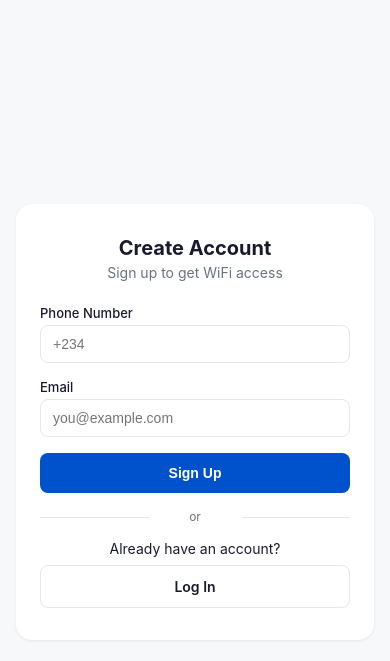
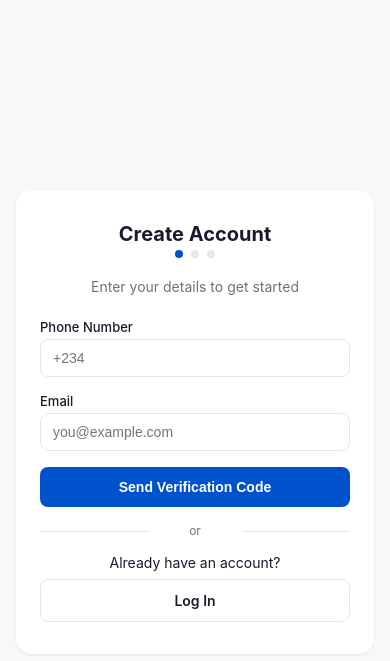
Before and after one commit to resocorp/sabiwifi, a Django app: page /portal/signup/ in a window 390 px wide. Shown: the top 661 px of the page. Run offline with Django 5.2, Linux system fonts and the light colour scheme.

Commit message:
Fix signup flow: proper 3-step OTP verify + PIN setup
The signup page had multiple issues:
- Sent 'otp' field but API expected 'code'
- Missing reseller_id for OTP cache key lookup
- Missing set-pin step (account creation requires PIN)

Now a proper 3-step flow with progress dots:
1. Phone + Email -> sends OTP via Termii
2. Enter 6-digit code -> verifies OTP
3. Set 4-digit WiFi PIN -> creates subscriber account

Co-Authored-By: Claude Opus 4.6 <noreply@anthropic.com>

```diff
--- a/portal/views.py
+++ b/portal/views.py
@@ -123,6 +123,7 @@ def portal_signup(request):
     return Response({
         'message': 'Verification code sent to your phone.',
         'phone': phone,
+        'reseller_id': reseller.id,
     })
 
 
--- a/templates/portal/modern/signup.html
+++ b/templates/portal/modern/signup.html
@@ -14,23 +14,26 @@
         h1 { font-size: 20px; font-weight: 700; text-align: center; margin-bottom: 4px; }
         .subtitle { font-size: 14px; color: #6B7280; text-align: center; margin-bottom: 24px; }
         label { display: block; font-size: 13px; font-weight: 500; margin-bottom: 4px; }
-        input[type="tel"], input[type="email"] { width: 100%; padding: 10px 12px; border: 1px solid #E5E7EB; border-radius: 8px; font-size: 14px; outline: none; margin-bottom: 16px; }
+        input { width: 100%; padding: 10px 12px; border: 1px solid #E5E7EB; border-radius: 8px; font-size: 14px; outline: none; margin-bottom: 16px; }
         input:focus { border-color: {{ branding.primary_color|default:"#0052CC" }}; box-shadow: 0 0 0 3px {{ branding.primary_color|default:"#0052CC" }}22; }
+        .otp-input { font-size: 18px; text-align: center; letter-spacing: 8px; }
+        .pin-input { font-size: 18px; text-align: center; letter-spacing: 4px; }
         .btn { display: block; width: 100%; padding: 12px; border: none; border-radius: 8px; font-size: 14px; font-weight: 600; cursor: pointer; text-align: center; text-decoration: none; }
         .btn-primary { background: {{ branding.primary_color|default:"#0052CC" }}; color: #fff; }
         .btn-primary:disabled { opacity: 0.6; cursor: not-allowed; }
         .btn-outline { background: transparent; border: 1px solid #E5E7EB; color: #1A1A2E; margin-top: 8px; }
-        .link { color: {{ branding.primary_color|default:"#0052CC" }}; text-decoration: none; font-size: 13px; }
-        .error { background: #FEE2E2; border: 1px solid #FECACA; color: #991B1B; padding: 8px 12px; border-radius: 8px; font-size: 13px; margin-bottom: 16px; }
-        .success { background: #D1FAE5; border: 1px solid #A7F3D0; color: #065F46; padding: 8px 12px; border-radius: 8px; font-size: 13px; margin-bottom: 16px; }
+        .error { background: #FEE2E2; border: 1px solid #FECACA; color: #991B1B; padding: 8px 12px; border-radius: 8px; font-size: 13px; margin-bottom: 16px; display: none; }
+        .success { background: #D1FAE5; border: 1px solid #A7F3D0; color: #065F46; padding: 8px 12px; border-radius: 8px; font-size: 13px; margin-bottom: 16px; display: none; }
         .text-center { text-align: center; }
-        .mt-3 { margin-top: 12px; }
         .divider { text-align: center; color: #6B7280; font-size: 12px; margin: 16px 0; position: relative; }
         .divider::before, .divider::after { content: ''; position: absolute; top: 50%; width: 35%; height: 1px; background: #E5E7EB; }
         .divider::before { left: 0; }
         .divider::after { right: 0; }
-        #otp-section { display: none; }
-        #otp-section input { width: 100%; padding: 10px 12px; border: 1px solid #E5E7EB; border-radius: 8px; font-size: 18px; text-align: center; letter-spacing: 8px; outline: none; margin-bottom: 16px; }
+        .step { display: none; }
+        .step.active { display: block; }
+        .steps { display: flex; justify-content: center; gap: 8px; margin-bottom: 20px; }
+        .step-dot { width: 8px; height: 8px; border-radius: 50%; background: #E5E7EB; }
+        .step-dot.active { background: {{ branding.primary_color|default:"#0052CC" }}; }
     </style>
 </head>
 <body>
@@ -41,26 +44,40 @@
             {% endif %}
 
             <h1>Create Account</h1>
-            <p class="subtitle">Sign up to get WiFi access</p>
+
+            <div class="steps">
+                <div class="step-dot active" id="dot-1"></div>
+                <div class="step-dot" id="dot-2"></div>
+                <div class="step-dot" id="dot-3"></div>
+            </div>
 
             <div id="msg"></div>
 
             <!-- Step 1: Phone + Email -->
-            <div id="signup-section">
+            <div id="step-1" class="step active">
+                <p class="subtitle">Enter your details to get started</p>
                 <label>Phone Number</label>
                 <input type="tel" id="phone" placeholder="+234" required>
-
                 <label>Email</label>
                 <input type="email" id="email" placeholder="you@example.com" required>
-
-                <button type="button" id="signup-btn" class="btn btn-primary" onclick="doSignup()">Sign Up</button>
+                <button type="button" id="signup-btn" class="btn btn-primary" onclick="doSignup()">Send Verification Code</button>
             </div>
 
             <!-- Step 2: OTP Verification -->
-            <div id="otp-section">
+            <div id="step-2" class="step">
                 <p class="subtitle">Enter the 6-digit code sent to your phone</p>
-                <input type="text" id="otp" maxlength="6" pattern="[0-9]*" inputmode="numeric" placeholder="------">
-                <button type="button" id="verify-btn" class="btn btn-primary" onclick="doVerify()">Verify</button>
+                <input type="text" id="otp" class="otp-input" maxlength="6" pattern="[0-9]*" inputmode="numeric" placeholder="------">
+                <button type="button" id="verify-btn" class="btn btn-primary" onclick="doVerify()">Verify Code</button>
+            </div>
+
+            <!-- Step 3: Set PIN -->
+            <div id="step-3" class="step">
+                <p class="subtitle">Choose a 4-digit PIN for WiFi login</p>
+                <label>WiFi PIN</label>
+                <input type="password" id="pin" class="pin-input" maxlength="4" pattern="[0-9]*" inputmode="numeric" placeholder="----">
+                <label>Confirm PIN</label>
+                <input type="password" id="pin-confirm" class="pin-input" maxlength="4" pattern="[0-9]*" inputmode="numeric" placeholder="----">
+                <button type="button" id="pin-btn" class="btn btn-primary" onclick="doSetPin()">Create Account</button>
             </div>
 
             <div class="divider">or</div>
@@ -71,6 +88,8 @@
 
     <script>
     const serial = '{{ serial }}';
+    let resellerId = '';
+    let verifyToken = '';
 
     function showMsg(text, type) {
         const el = document.getElementById('msg');
@@ -79,18 +98,30 @@
         el.style.display = 'block';
     }
 
+    function hideMsg() {
+        document.getElementById('msg').style.display = 'none';
+    }
+
+    function goToStep(n) {
+        for (let i = 1; i <= 3; i++) {
+            document.getElementById('step-' + i).classList.remove('active');
+            document.getElementById('dot-' + i).classList.remove('active');
+        }
+        document.getElementById('step-' + n).classList.add('active');
+        for (let i = 1; i <= n; i++) {
+            document.getElementById('dot-' + i).classList.add('active');
+        }
+    }
+
     function doSignup() {
         const phone = document.getElementById('phone').value.trim();
         const email = document.getElementById('email').value.trim();
         const btn = document.getElementById('signup-btn');
 
-        if (!phone || !email) {
-            showMsg('Please enter phone number and email.', 'error');
-            return;
-        }
-
+        if (!phone || !email) { showMsg('Please enter phone number and email.', 'error'); return; }
+        hideMsg();
         btn.disabled = true;
-        btn.textContent = 'Sending OTP...';
+        btn.textContent = 'Sending...';
 
         fetch('/api/portal/signup/', {
             method: 'POST',
@@ -100,58 +131,78 @@
         .then(r => r.json().then(data => ({ok: r.ok, data})))
         .then(({ok, data}) => {
             btn.disabled = false;
-            btn.textContent = 'Sign Up';
+            btn.textContent = 'Send Verification Code';
             if (ok) {
-                showMsg('OTP sent! Check your phone.', 'success');
-                document.getElementById('signup-section').style.display = 'none';
-                document.getElementById('otp-section').style.display = 'block';
+                resellerId = data.reseller_id;
+                showMsg('Code sent! Check your phone.', 'success');
+                goToStep(2);
             } else {
                 showMsg(data.error || 'Signup failed.', 'error');
             }
         })
-        .catch(err => {
-            btn.disabled = false;
-            btn.textContent = 'Sign Up';
-            showMsg('Network error. Please try again.', 'error');
-        });
+        .catch(() => { btn.disabled = false; btn.textContent = 'Send Verification Code'; showMsg('Network error.', 'error'); });
     }
 
     function doVerify() {
         const phone = document.getElementById('phone').value.trim();
-        const otp = document.getElementById('otp').value.trim();
+        const code = document.getElementById('otp').value.trim();
         const btn = document.getElementById('verify-btn');
 
-        if (!otp || otp.length !== 6) {
-            showMsg('Please enter the 6-digit code.', 'error');
-            return;
-        }
-
+        if (!code || code.length !== 6) { showMsg('Please enter the 6-digit code.', 'error'); return; }
+        hideMsg();
         btn.disabled = true;
         btn.textContent = 'Verifying...';
 
         fetch('/api/portal/verify/', {
             method: 'POST',
             headers: {'Content-Type': 'application/json'},
-            body: JSON.stringify({phone: phone, otp: otp, serial: serial}),
+            body: JSON.stringify({phone: phone, code: code, reseller_id: resellerId}),
         })
         .then(r => r.json().then(data => ({ok: r.ok, data})))
         .then(({ok, data}) => {
             btn.disabled = false;
-            btn.textContent = 'Verify';
+            btn.textContent = 'Verify Code';
+            if (ok) {
+                verifyToken = data.verify_token;
+                showMsg('Phone verified! Set your WiFi PIN.', 'success');
+                goToStep(3);
+            } else {
+                showMsg(data.error || 'Verification failed.', 'error');
+            }
+        })
+        .catch(() => { btn.disabled = false; btn.textContent = 'Verify Code'; showMsg('Network error.', 'error'); });
+    }
+
+    function doSetPin() {
+        const pin = document.getElementById('pin').value.trim();
+        const pinConfirm = document.getElementById('pin-confirm').value.trim();
+        const btn = document.getElementById('pin-btn');
+
+        if (!pin || pin.length !== 4) { showMsg('PIN must be 4 digits.', 'error'); return; }
+        if (pin !== pinConfirm) { showMsg('PINs do not match.', 'error'); return; }
+        hideMsg();
+        btn.disabled = true;
+        btn.textContent = 'Creating account...';
+
+        fetch('/api/portal/set-pin/', {
+            method: 'POST',
+            headers: {'Content-Type': 'application/json'},
+            body: JSON.stringify({verify_token: verifyToken, pin: pin, pin_confirm: pinConfirm}),
+        })
+        .then(r => r.json().then(data => ({ok: r.ok, data})))
+        .then(({ok, data}) => {
+            btn.disabled = false;
+            btn.textContent = 'Create Account';
             if (ok) {
                 showMsg('Account created! Redirecting to login...', 'success');
                 setTimeout(() => {
                     window.location.href = '/portal/?r=' + serial + '&mac={{ mac }}&link-login={{ link_login }}&link-orig={{ link_orig }}';
                 }, 1500);
             } else {
-                showMsg(data.error || 'Verification failed.', 'error');
+                showMsg(data.error || 'Failed to create account.', 'error');
             }
         })
-        .catch(err => {
-            btn.disabled = false;
-            btn.textContent = 'Verify';
-            showMsg('Network error. Please try again.', 'error');
-        });
+        .catch(() => { btn.disabled = false; btn.textContent = 'Create Account'; showMsg('Network error.', 'error'); });
     }
     </script>
 </body>
```
